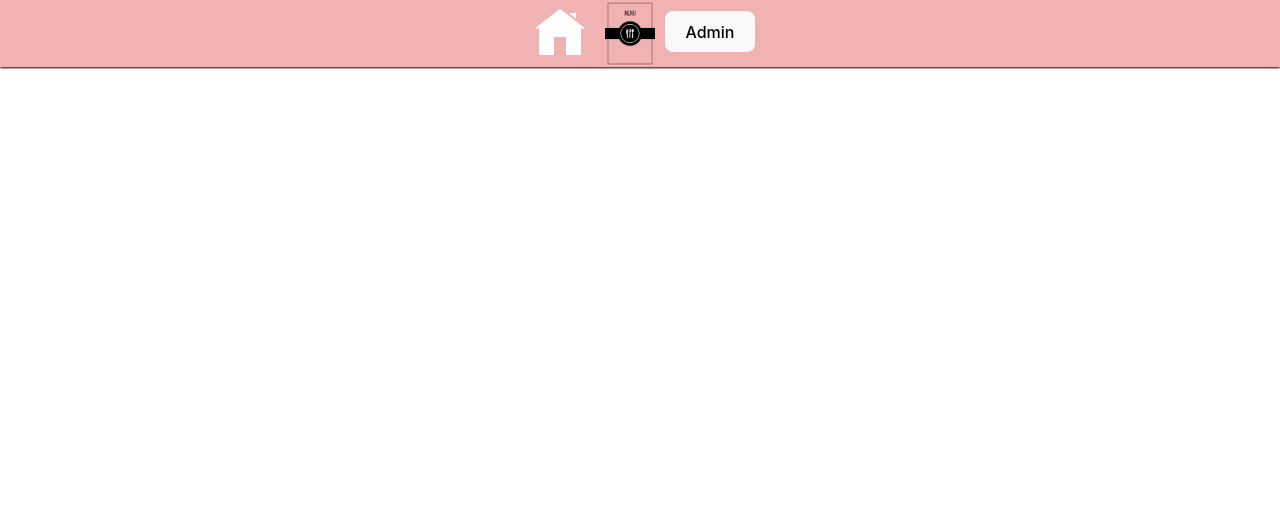
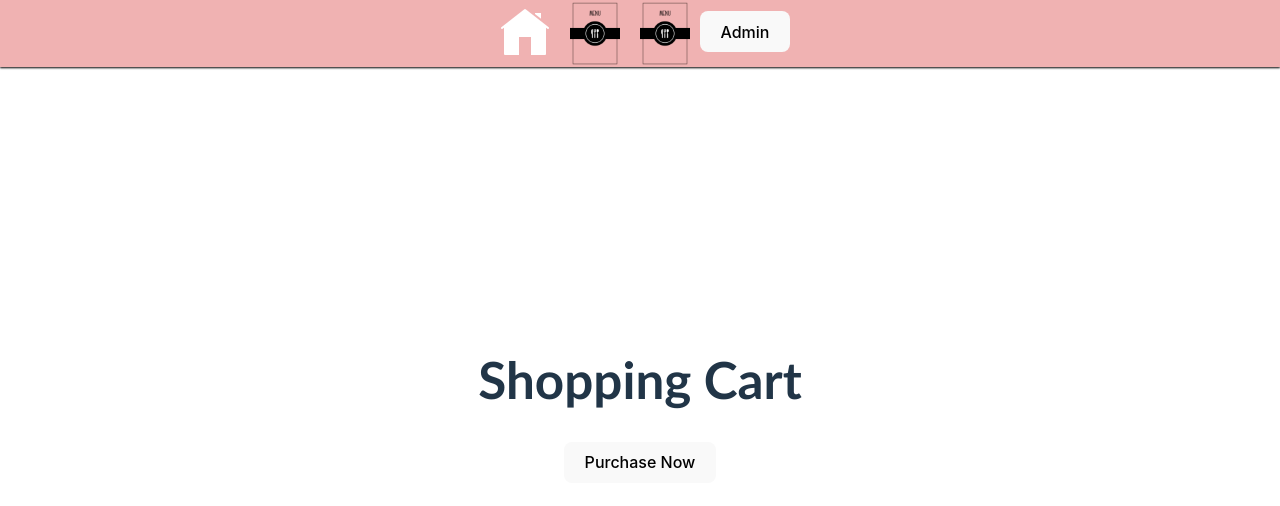
Before and after one commit to foodmanagers/food-manager, a React (Vite) app: page /cart in a window 1280 px wide. Before the commit this address had no page. Shown: the top 506 px of the page. Built offline with nearby package versions, Linux system fonts and the light colour scheme.

Commit message:
added shopping cart functionality

```diff
--- a/src/App.jsx
+++ b/src/App.jsx
@@ -1,42 +1,57 @@
-import { Route, Routes } from 'react-router-dom'
-import './App.css'
-import Navbar from "./components/Navbar"
-import HomePage from "./components/HomePage"
-import Catalog from "./components/Catalog"
-import ManageMenus from "./components/ManageMenus"
-import FoodDetails from './components/FoodDetails'
-import CreateMenu from './components/CreateMenu'
-import { useState } from 'react'
-
+import { Route, Routes } from "react-router-dom";
+import "./App.css";
+import Navbar from "./components/Navbar";
+import HomePage from "./components/HomePage";
+import Catalog from "./components/Catalog";
+import ManageMenus from "./components/ManageMenus";
+import FoodDetails from "./components/FoodDetails";
+import CreateMenu from "./components/CreateMenu";
+import { useState } from "react";
+import ShoppingCart from "./components/ShoppingCart";
 
 function App() {
-
- const [admin, setAdmin]= useState(false);
+  const [admin, setAdmin] = useState(false);
+  const [cartItems, setCartItems] = useState([]);
 
   const roleToggle = () => {
-    console.log(admin)
+    console.log(admin);
     // common pattern for toggling boolean values in React state-> (miracle, b-ig big miracle, this solved the problem.)
     setAdmin(!admin);
+  };
 
-  }
+  const addToCart = (FoodDetails) => {
+    setCartItems([...cartItems, FoodDetails]);
+  };
+
+  const emptyCart = () => {
+    setCartItems([]);
+  };
 
   return (
     <>
-    <div className='App'>
+      <div className="App">
         <Navbar callbackToAdmin={roleToggle} admin={admin} />
 
         <Routes>
           <Route path="/" element={<HomePage />} />
-          <Route path="/catalog" element={<Catalog />} />
+          <Route path="/catalog" element={<Catalog addToCart={addToCart} />} />
           <Route path="/managemenus/create" element={<CreateMenu />} />
           {/* // Solved the button dont appearing even if the value was true, because it was passing undefined */}
           <Route path="/managemenus" element={<ManageMenus admin={admin} />} />
-          <Route path="/food/:id" element={<FoodDetails admin={admin} />} />
+          <Route
+            path="/food/:id"
+            element={<FoodDetails admin={admin} addToCart={addToCart} />}
+          />
+          <Route
+            path="/cart"
+            element={
+              <ShoppingCart cartItems={cartItems} emptyCart={emptyCart} />
+            }
+          />
         </Routes>
-
       </div>
     </>
-  )
+  );
 }
 
-export default App
+export default App;
--- a/src/components/Catalog.jsx
+++ b/src/components/Catalog.jsx
@@ -1,9 +1,10 @@
 import { useEffect, useState } from "react";
 import axios from "axios";
-import "./Catalog.css"
+import "./Catalog.css";
 import { Link } from "react-router-dom";
+import ShoppingCart from "./ShoppingCart";
 
-function Catalog(food) {
+function Catalog({ addToCart }) {
   const [foods, setFoods] = useState([]);
 
   // const API_URL = "http://localhost:5005/food"
@@ -19,19 +20,17 @@ function Catalog(food) {
       });
   }, []);
 
-
-
   return (
-    <div className='catalog-list'>
+    <div className="catalog-list">
       {foods.map((food) => (
         <div key={food.id}>
           <h2>{food.name}</h2>
           <img src={food.image} alt={food.name} />
 
-
-          <Link to={`/food/${food.id}`}><button>Details</button></Link>
-
-
+          <Link to={`/food/${food.id}`}>
+            <button>Details</button>
+          </Link>
+          <button onClick={() => addToCart(food)}>Add to Cart</button>
         </div>
       ))}
     </div>
--- a/src/components/Navbar.jsx
+++ b/src/components/Navbar.jsx
@@ -4,7 +4,7 @@ import homeicon from "../assets/home-icon.png";
 import catalog from "../assets/catalog.png";
 import manager from "../assets/manager.png";
 
-function Navbar( {callbackToAdmin, admin} ) {
+function Navbar({ callbackToAdmin, admin }) {
   return (
     <nav className="Navbar">
       <NavLink to="/" className="NavIcon">
@@ -15,10 +15,14 @@ function Navbar( {callbackToAdmin, admin} ) {
         <img src={catalog} alt="Catalog Icon" />
       </NavLink>
 
-       {admin && (
-      <NavLink to="/managemenus" className="ManagerIcon">
-        <img src={manager} alt="Manager Icon" />
+      <NavLink to="/cart">
+        <img src={catalog} alt="Catalog Icon" />
       </NavLink>
+
+      {admin && (
+        <NavLink to="/managemenus" className="ManagerIcon">
+          <img src={manager} alt="Manager Icon" />
+        </NavLink>
       )}
 
       <button onClick={callbackToAdmin}>Admin</button>
--- /dev/null
+++ b/src/components/ShoppingCart.jsx
@@ -0,0 +1,16 @@
+function ShoppingCart({ cartItems, emptyCart }) {
+  return (
+    <div>
+      <h1>Shopping Cart</h1>
+      {cartItems.map((item) => (
+        <div key={item.id}>
+          <h1>{item.name}</h1>
+          <img src={item.image} alt={item.name} />
+        </div>
+      ))}
+      <button onClick={emptyCart}>Purchase Now</button>
+    </div>
+  );
+}
+
+export default ShoppingCart;
```
Also changed, not shown: src/components/FoodDetails.jsx (+4 -3 lines). Lines whose indentation alone changed are shown as unchanged.
